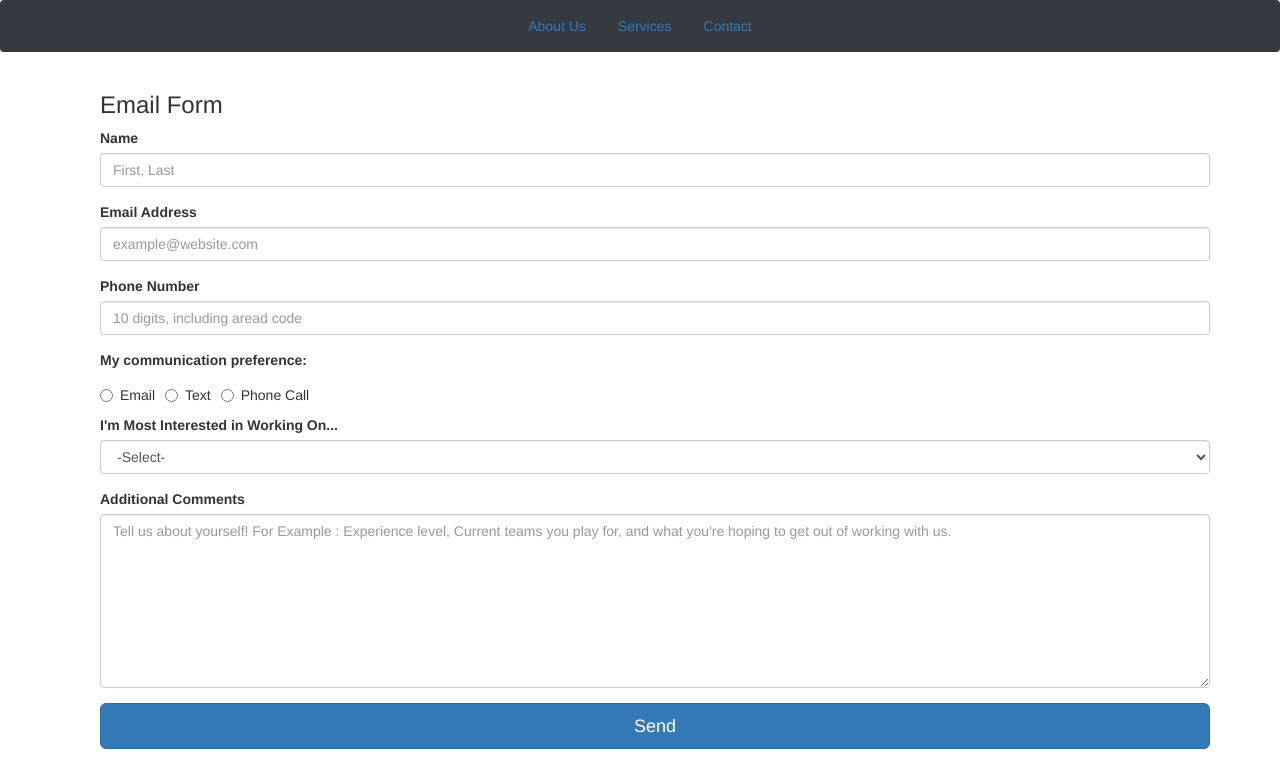
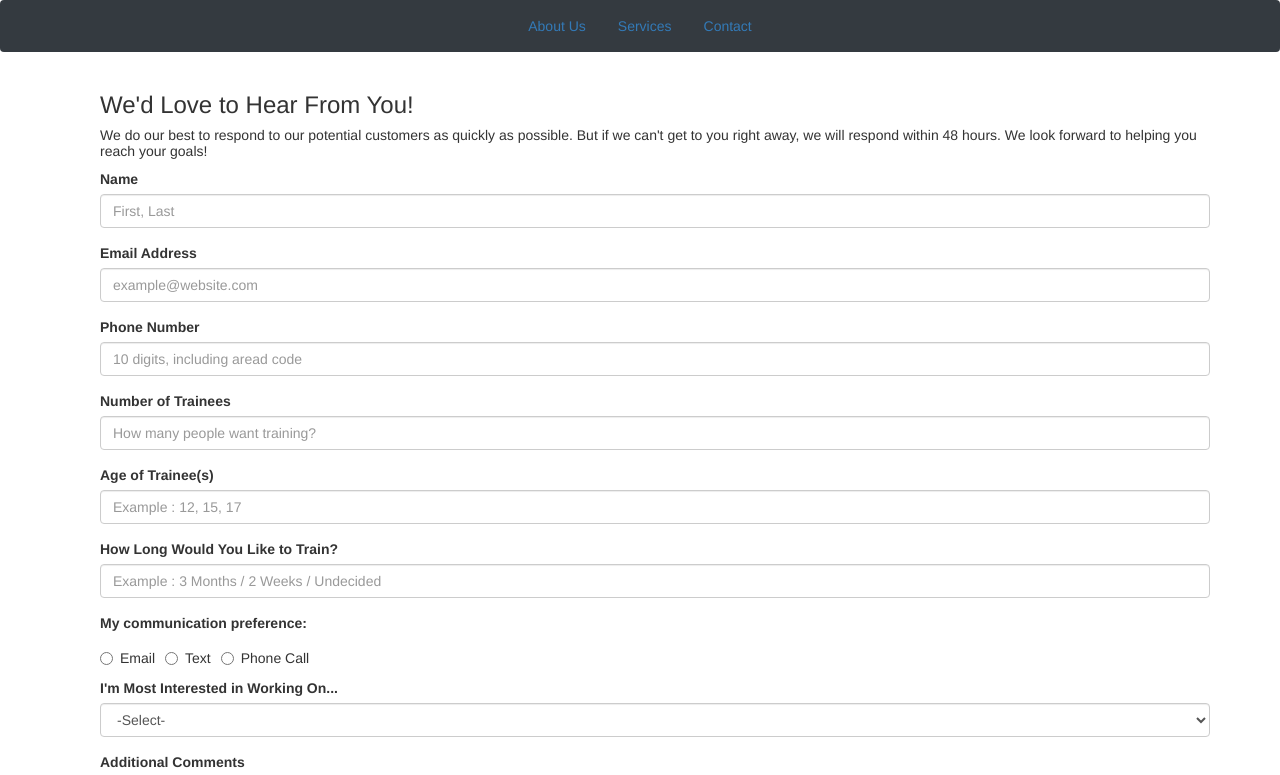
Before and after one commit to LeviWright17/PersonalTraining, an Angular app: page /#/contact in a window 1280 px wide. Shown: the top 775 px of the page. Built offline with nearby package versions, Linux system fonts and the light colour scheme.

Commit message:
done with major changes to the email form.

```diff
--- a/src/app/contact/contact.component.html
+++ b/src/app/contact/contact.component.html
@@ -1,5 +1,8 @@
 <div class="container">
-  <h3>Email Form</h3>
+  <h3>We'd Love to Hear From You!</h3>
+  <h5>We do our best to respond to our potential customers as quickly as possible. But if we can't get to you right away, we will respond within 48 hours.
+    We look forward to helping you reach your goals!
+  </h5>
   <form #emailForm="ngForm" novalidate>
     <div class="form-group">
       <label >Name</label>
@@ -12,6 +15,18 @@
     <div class="form-group">
         <label>Phone Number</label>
         <input class="form-control" placeholder="10 digits, including aread code" type="text" id="phoneNumberContent" name="phoneNumberContent" [(ngModel)]="potentialCustomer.phoneNumber">
+    </div>
+    <div class="form-group">
+        <label>Number of Trainees</label>
+        <input class="form-control" placeholder="How many people want training?" type="text" id="numberOfTraineesContent" name="numberOfTraineesContent" [(ngModel)]="potentialCustomer.traineeNumber">
+    </div>
+    <div class="form-group">
+        <label>Age of Trainee(s)</label>
+        <input class="form-control" placeholder="Example : 12, 15, 17" type="text" id="ageContent" name="ageContent" [(ngModel)]="potentialCustomer.age">
+    </div>
+    <div class="form-group">
+        <label>How Long Would You Like to Train?</label>
+        <input class="form-control" placeholder="Example : 3 Months / 2 Weeks / Undecided" type="text" id="trainingDurationContent" name="trainingDurationContent" [(ngModel)]="potentialCustomer.trainingDuration">
     </div>
     <label>My communication preference:</label>
     <div class="radio">
--- a/src/app/models/potentialCustomer.model.ts
+++ b/src/app/models/potentialCustomer.model.ts
@@ -1,11 +1,12 @@
  export class potentialCustomer {
-
     public name: string;
     public emailAddress: string;
     public phoneNumber: string;
+    public traineeNumber: string;
+    public age: string;
+    public trainingDuration: string;
     public communicationPreference: string;
     public primaryInterest: string;
     public additionalComments: string;
-
     constructor(){}
 }
```
